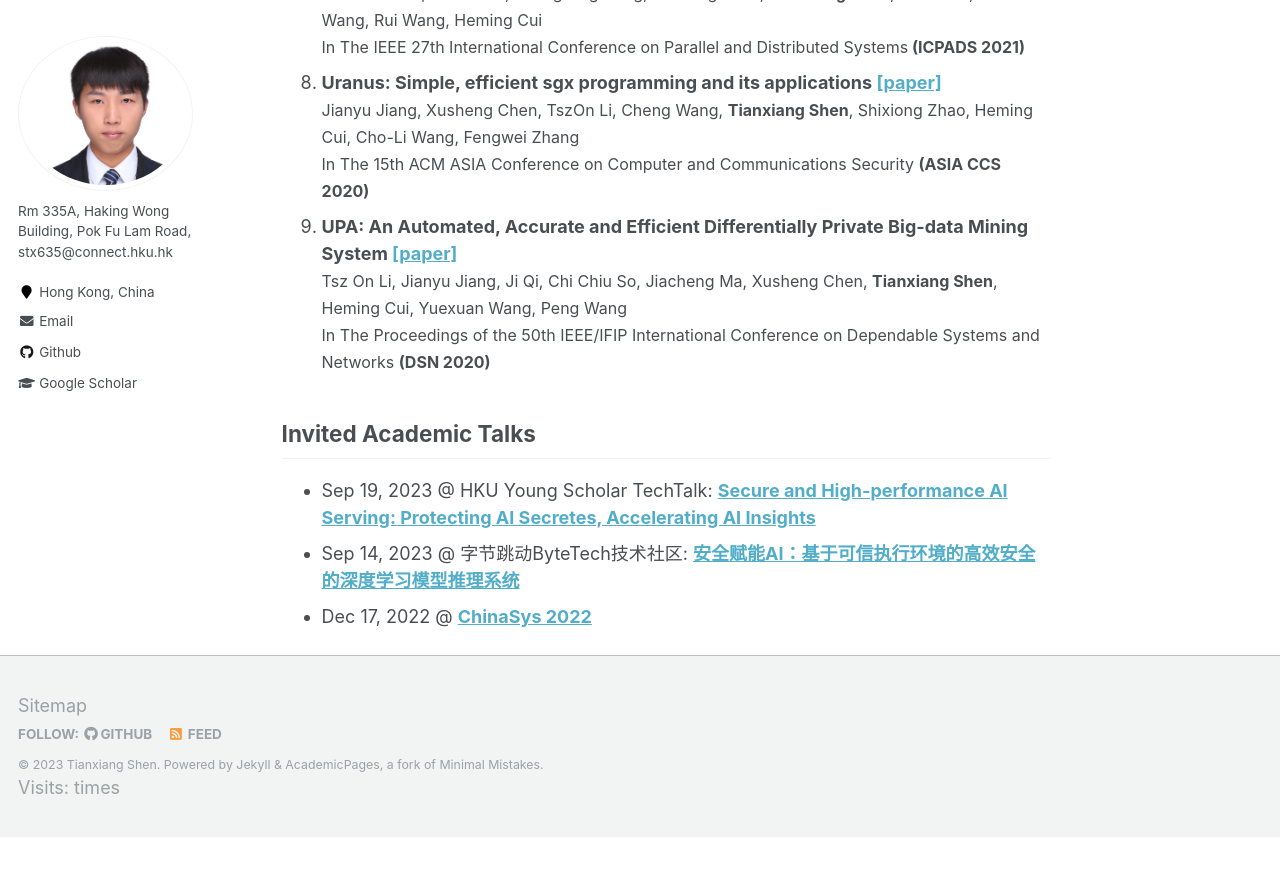
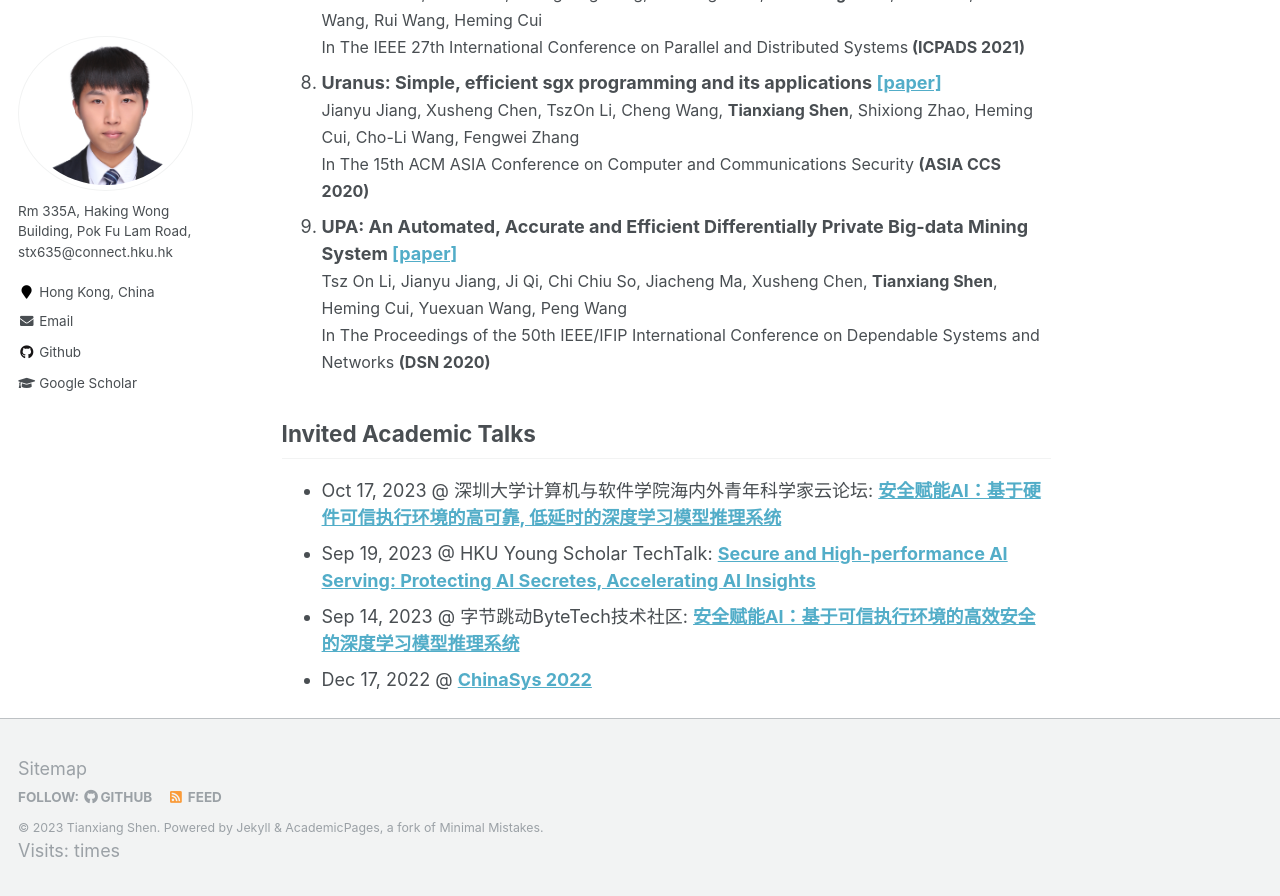
Before and after one commit to tianxiang999/tianxiang999.github.io, a Jekyll site: the page built from _pages/about.md, in a window 1280 px wide and 900 px high, scrolled down 1518 px. Shown: the top 896 px of the window. Built offline with Jekyll 4.4.1, drawn with Linux system fonts in a browser that asks for light colours; comment, search, counter and statistics services are not loaded; before the commit the page ends 2355 px from its top, so only the background shows below that.

Commit message:
Update about.md

```diff
--- a/_pages/about.md
+++ b/_pages/about.md
@@ -83,6 +83,7 @@ Publications
 Invited Academic Talks
 -----
 <ul>
+  <li>Oct 17, 2023 @ 深圳大学计算机与软件学院海内外青年科学家云论坛: <a href="https://mp.weixin.qq.com/s/sY98nA4GEc_VoY2MdCdrrA" target="_blank" rel="noopener noreferrer"><strong>安全赋能AI：基于硬件可信执行环境的高可靠, 低延时的深度学习模型推理系统 </strong></a></li>
   <li>Sep 19, 2023 @ HKU Young Scholar TechTalk: <a href="https://innowings.engg.hku.hk/secure-artificial-intelligence/" target="_blank" rel="noopener noreferrer"><strong>Secure and High-performance AI Serving: Protecting AI Secretes, Accelerating AI Insights </strong></a></li>
   <li>Sep 14, 2023 @ 字节跳动ByteTech技术社区: <a href="https://bytedance.feishu.cn/docx/LO1edJyefoQ1fKxiqoMctNP7n9c" target="_blank" rel="noopener noreferrer"> <strong>安全赋能AI：基于可信执行环境的高效安全的深度学习模型推理系统 </strong></a></li>
   <li>Dec 17, 2022 @  <a href="https://cs.nju.edu.cn/gurong/chinasys_2022fall/index.html" target="_blank" rel="noopener noreferrer"> <strong>ChinaSys 2022 </strong></a></li>
```
